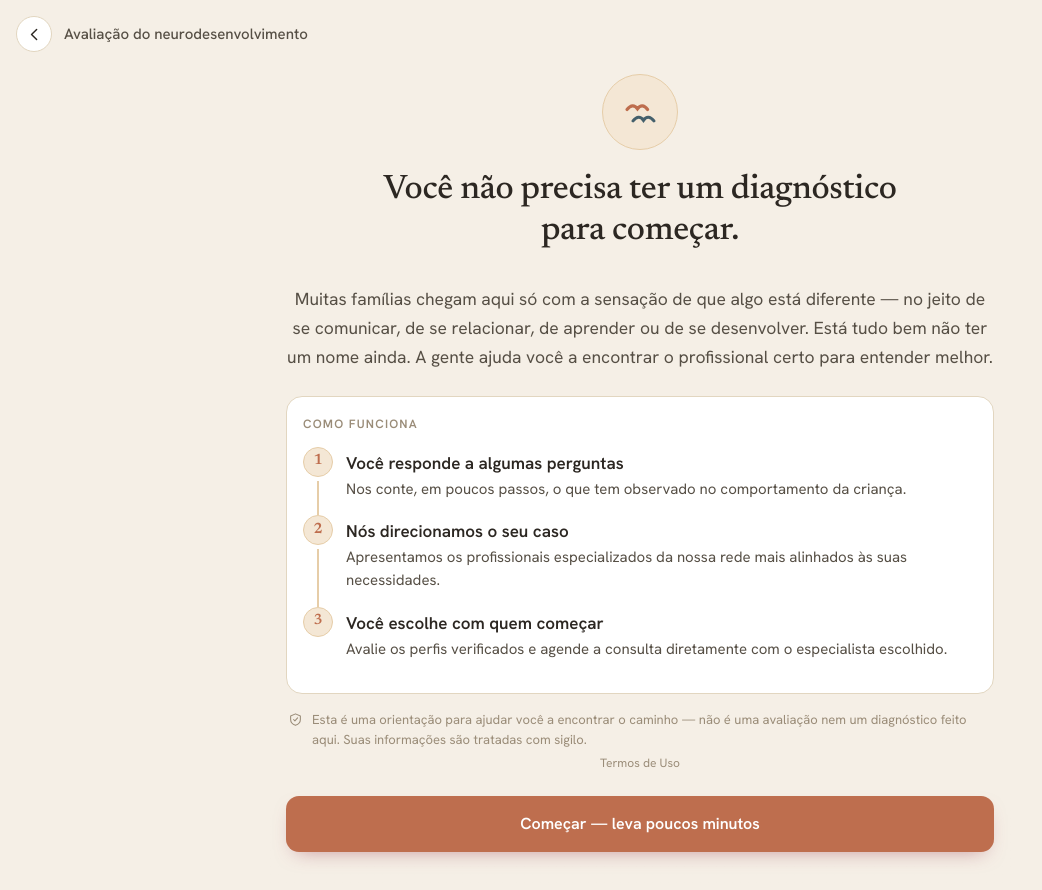
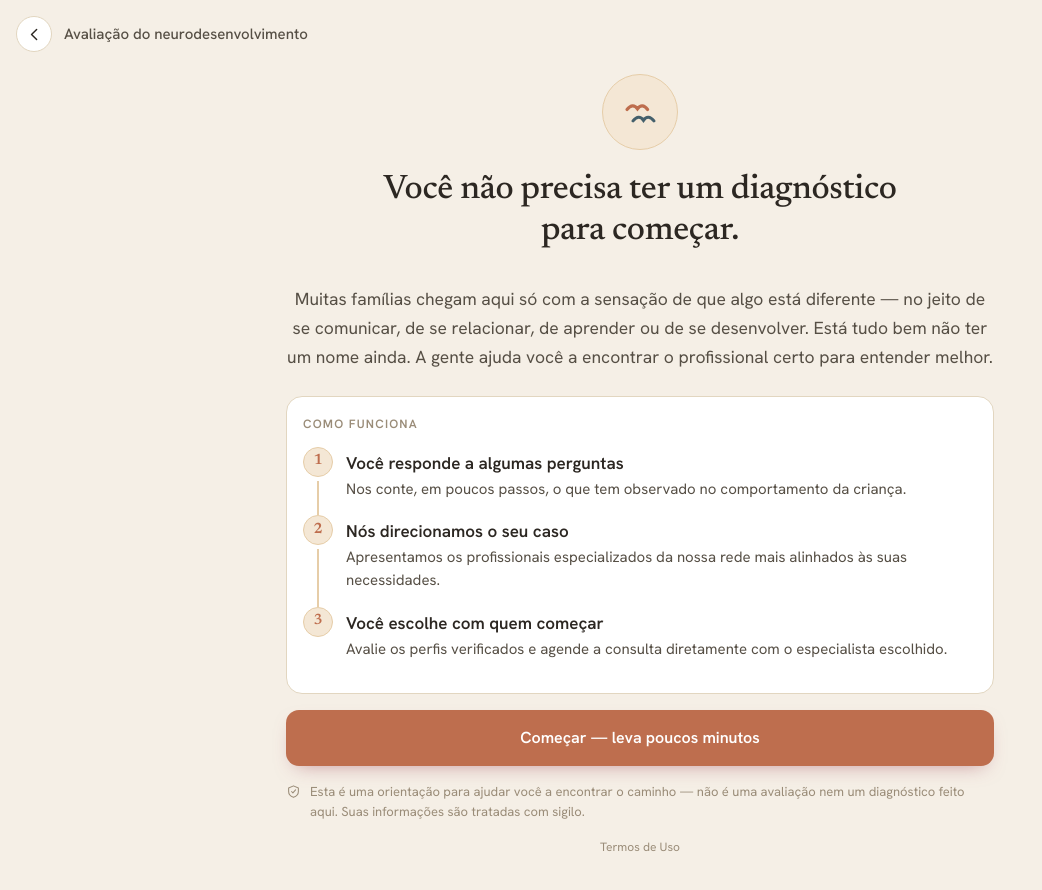
Before and after one commit to kirisaude/kiri-site, a Next.js app: page /avaliacao in a window 1280 px wide. Shown: the whole page, without its empty margins (0-1042 px from the left). Built offline with nearby package versions, Linux system fonts and the light colour scheme.

Commit message:
Avaliação: botão antes do aviso, termos por último

```diff
--- a/src/app/avaliacao/page.tsx
+++ b/src/app/avaliacao/page.tsx
@@ -52,25 +52,10 @@ export default function AvaliacaoPage() {
             </div>
           </div>
 
-          {/* Aviso */}
-          <div className="mt-4 flex gap-[9px] items-start px-0.5">
-            <svg width="15" height="15" viewBox="0 0 20 20" fill="none" style={{ flexShrink: 0, marginTop: 2 }}>
-              <path d="M10 2.5 L16.5 5.2 L16.5 10 C16.5 14 13.7 16.5 10 17.8 C6.3 16.5 3.5 14 3.5 10 L3.5 5.2 Z" stroke="#9A8C78" strokeWidth="1.4" strokeLinejoin="round" />
-              <path d="M7.4 10 L9.2 11.8 L12.8 7.8" stroke="#9A8C78" strokeWidth="1.4" strokeLinecap="round" strokeLinejoin="round" />
-            </svg>
-            <p className="text-[13px] leading-[1.55] text-muted m-0">
-              Esta é uma orientação para ajudar você a encontrar o caminho — não é uma avaliação nem um diagnóstico feito aqui. Suas informações são tratadas com sigilo.
-            </p>
-          </div>
         </div>
 
-        {/* Termos */}
-        <div className="px-[22px] pb-2 text-center">
-          <a href="/termos" className="text-[12px] text-muted hover:text-cinza-texto transition-colors no-underline">Termos de Uso</a>
-        </div>
-
-        {/* Botão fixo */}
-        <div className="px-[22px] pt-3.5 pb-8 bg-gradient-to-t from-creme via-creme/90 to-transparent">
+        {/* Botão */}
+        <div className="px-[22px] pt-4 pb-4">
           <Link
             href="/formulario"
             className="block w-full text-center font-semibold text-[16px] text-white bg-ferrugem rounded-[13px] py-4 cursor-pointer shadow-[0_8px_20px_-10px_rgba(160,70,90,0.6)] no-underline"
@@ -78,6 +63,22 @@ export default function AvaliacaoPage() {
             Começar — leva poucos minutos
           </Link>
         </div>
+
+        {/* Aviso */}
+        <div className="px-[22px] pb-3 flex gap-[9px] items-start">
+          <svg width="15" height="15" viewBox="0 0 20 20" fill="none" style={{ flexShrink: 0, marginTop: 2 }}>
+            <path d="M10 2.5 L16.5 5.2 L16.5 10 C16.5 14 13.7 16.5 10 17.8 C6.3 16.5 3.5 14 3.5 10 L3.5 5.2 Z" stroke="#9A8C78" strokeWidth="1.4" strokeLinejoin="round" />
+            <path d="M7.4 10 L9.2 11.8 L12.8 7.8" stroke="#9A8C78" strokeWidth="1.4" strokeLinecap="round" strokeLinejoin="round" />
+          </svg>
+          <p className="text-[13px] leading-[1.55] text-muted m-0">
+            Esta é uma orientação para ajudar você a encontrar o caminho — não é uma avaliação nem um diagnóstico feito aqui. Suas informações são tratadas com sigilo.
+          </p>
+        </div>
+
+        {/* Termos */}
+        <div className="px-[22px] pb-8 text-center">
+          <a href="/termos" className="text-[12px] text-muted hover:text-cinza-texto transition-colors no-underline">Termos de Uso</a>
+        </div>
       </div>
     </div>
   );
```
